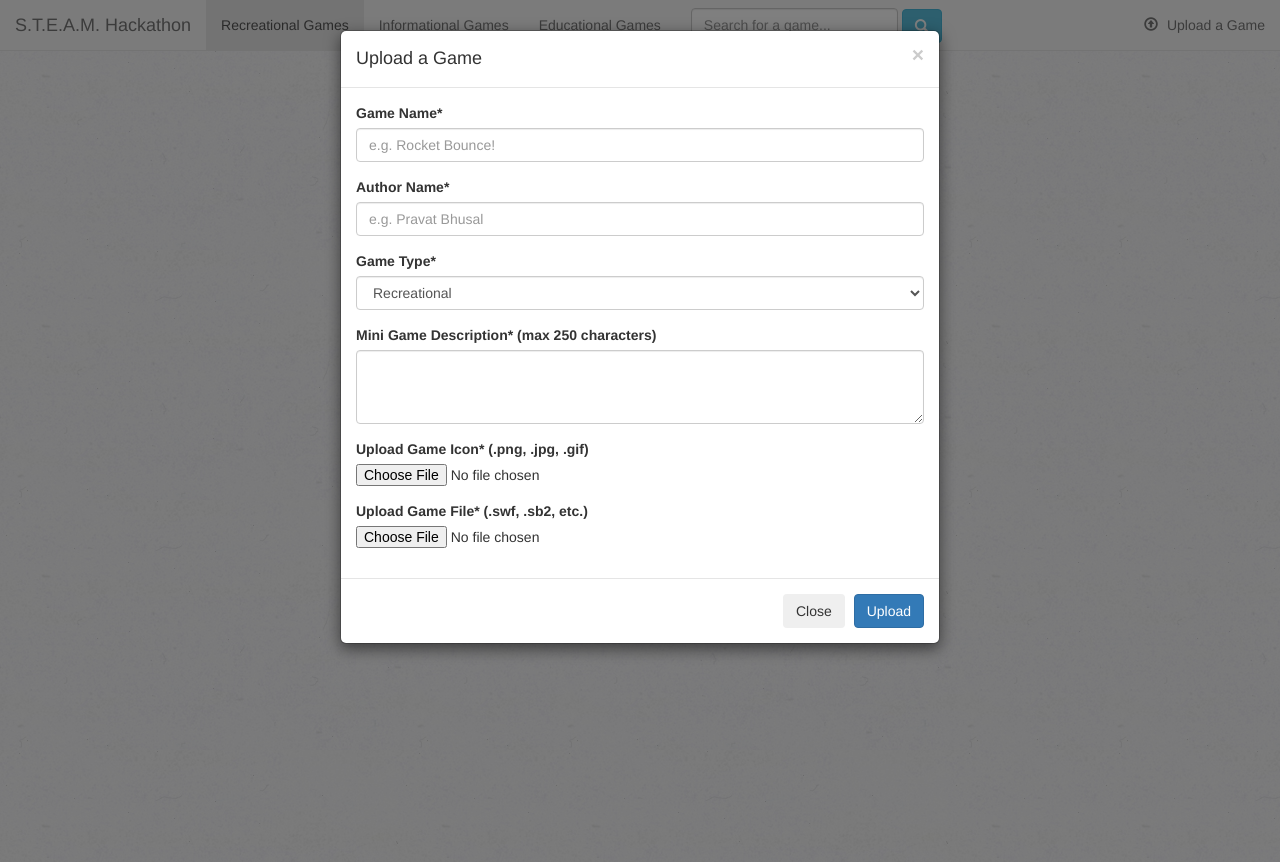
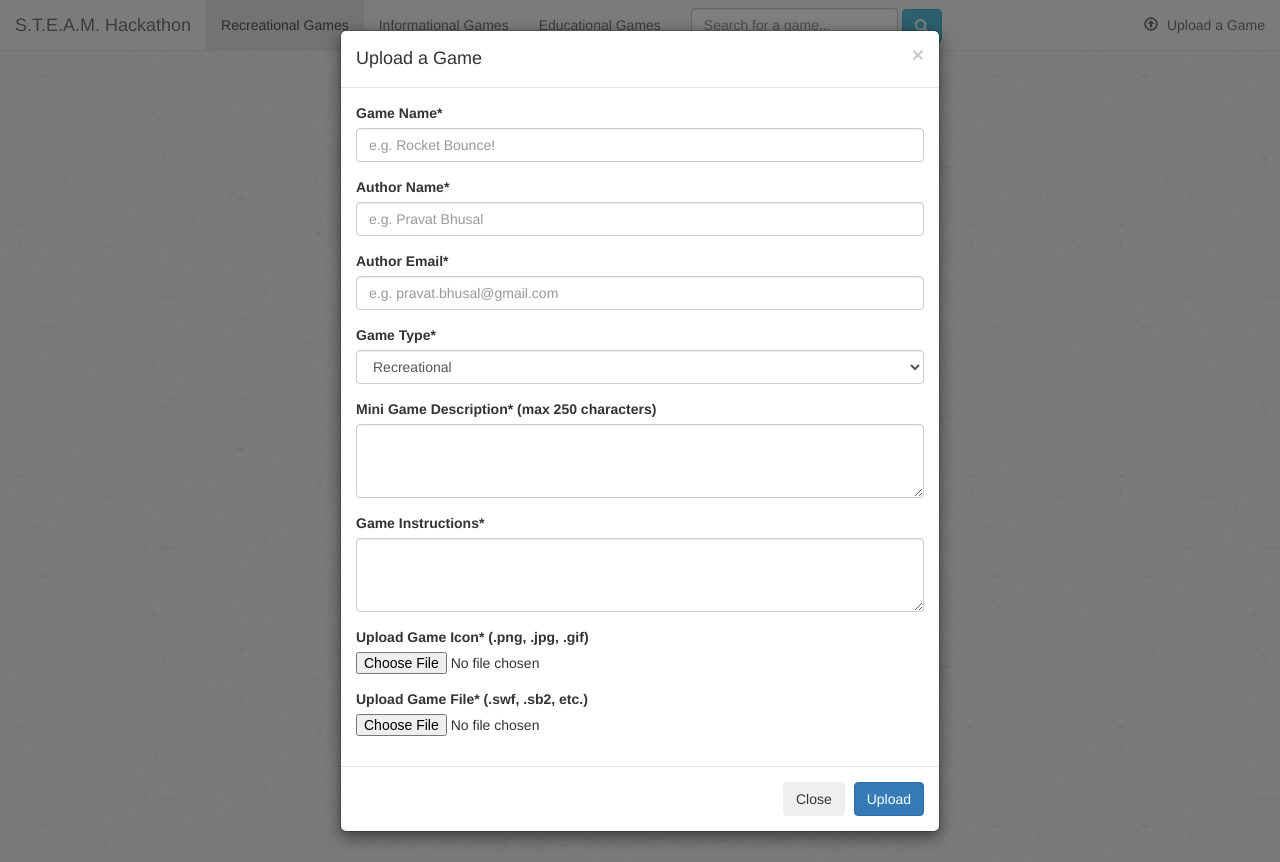
Before and after one commit to pravatbhusal/steamhackathon.org, a PHP site: page / in a window 1280 px wide, after a click on "Upload a Game". Run offline with PHP 8.4, Linux system fonts and the light colour scheme; data that the repository does not hold is empty; some libraries are stand-ins or nearby versions.

Commit message:
Add the author email and game instruction textboxes

```diff
--- a/db/upload.php
+++ b/db/upload.php
@@ -4,8 +4,10 @@ $website = "http://$_SERVER[HTTP_HOST]";
 $table = "";
 $Game_Name = $_POST["Game_Name"];
 $Author_Name = $_POST["Author_Name"];
+$Author_Email = $_POST["Author_Email"];
 $Game_Description = $_POST["Game_Description"];
 $Game_Type = $_POST["Game_Type"];
+$Game_Instructions = $_POST["Game_Instructions"];
 $icon = "db/media/$Game_Name/" . preg_replace("/[^A-Za-z0-9 \.\-_]/", '', $_FILES['icon']['name']);
 $game = "db/media/$Game_Name/" . preg_replace("/[^A-Za-z0-9 \.\-_]/", '', $_FILES['game']['name']);
 
@@ -48,7 +50,7 @@ if($resultEducational = mysqli_query($link, $queryEducational)) {
 }
 
 //all else is successfull, input the game into the database and file system!
-$query = "INSERT INTO $table (Author_Name, Game_Name, Game_Type, Game_Description, icon, game) VALUES('$Author_Name', '$Game_Name', '$Game_Type', '$Game_Description', '$icon', '$game')";
+$query = "INSERT INTO $table (Author_Name, Author_Email, Game_Name, Game_Type, Game_Description, Game_Instructions, icon, game) VALUES('$Author_Name', '$Author_Email', '$Game_Name', '$Game_Type', '$Game_Description', '$Game_Instructions', '$icon', '$game')";
 if(mysqli_query($link, $query)) {
 	header("refresh:5;url=$website");
 	echo '<h2 style="color:green">Success, the game '.$Game_Name.' has been uploaded!</h2>';
--- a/index.php
+++ b/index.php
@@ -97,6 +97,10 @@
                       <label for="exampleSelect1">Author Name*</label>
                     <input required type="text" name="Author_Name" class="form-control" placeholder="e.g. Pravat Bhusal">
                   </div>
+				  <div class="form-group">
+                      <label for="exampleSelect1">Author Email*</label>
+                    <input required type="email" name="Author_Email" class="form-control" placeholder="e.g. pravat.bhusal@gmail.com">
+                  </div>
                   <div class="form-group">
                     <label for="exampleSelect2">Game Type*</label>
                         <select class="form-control" id="exampleSelect1" name="Game_Type">
@@ -108,6 +112,10 @@
                   <div class="form-group">
                     <label for="exampleTextarea">Mini Game Description* (max 250 characters)</label>
                     <textarea name="Game_Description" required class="form-control" id="exampleTextarea" rows="3" maxlength="250"></textarea>
+                  </div>
+				  <div class="form-group">
+                    <label for="exampleTextarea">Game Instructions*</label>
+                    <textarea name="Game_Instructions" required class="form-control" id="exampleTextarea" rows="3" maxlength="250"></textarea>
                   </div>
                   <div class="form-group">
                     <label for="exampleSelect1">Upload Game Icon* (.png, .jpg, .gif)</label>
```
Also changed, not shown: educational.php (+8 -0 lines), informational.php (+8 -0 lines), searchresult.php (+8 -0 lines).
